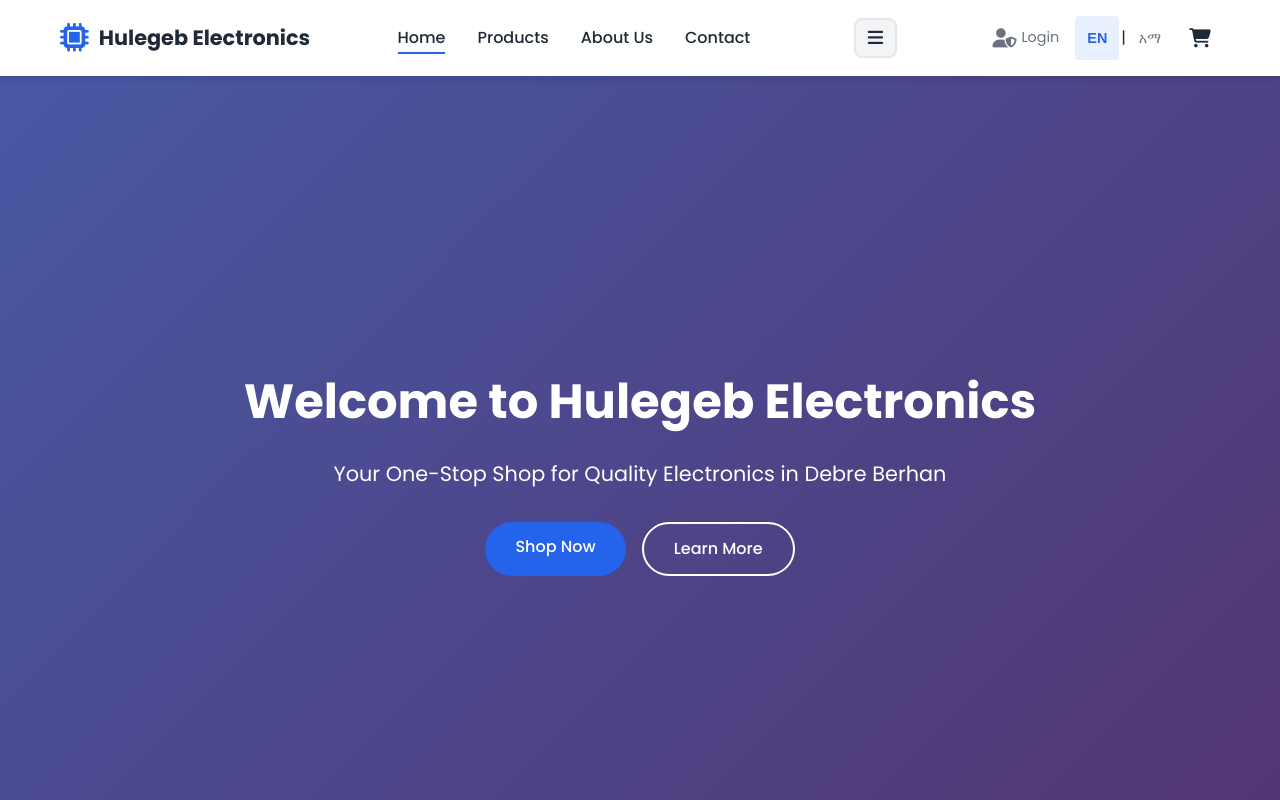
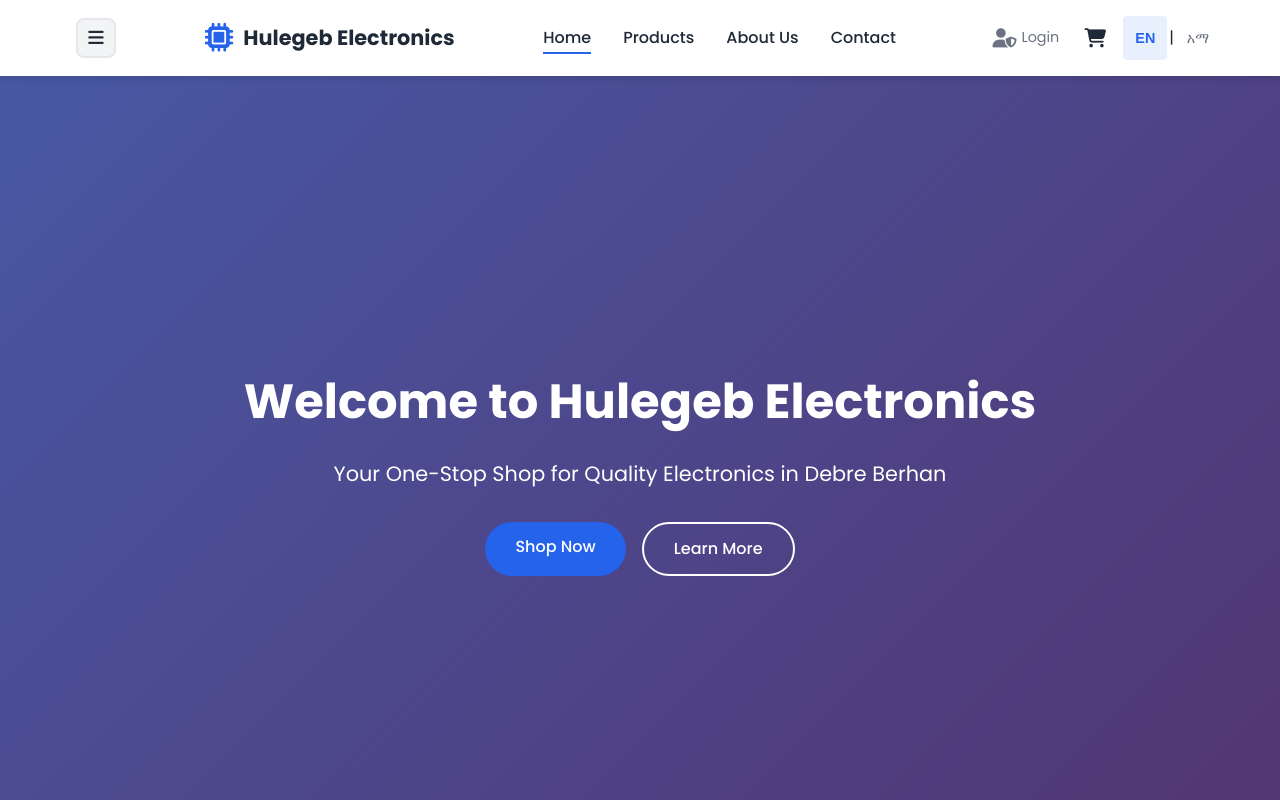
Before and after one commit to Haile-Kefle-cs/hulegeb-electronics, a website: page index.html in a window 1280 px wide. Shown: the top 800 px of the page. Drawn offline with Linux system fonts and the light colour scheme.

Commit message:
index.html

```diff
--- a/index.html
+++ b/index.html
@@ -14,15 +14,15 @@
         .loader { width: 40px; height: 40px; border: 4px solid #e5e7eb; border-top-color: #2563eb; border-radius: 50%; animation: spin 0.8s linear infinite; }
         @keyframes spin { to { transform: rotate(360deg); } }
 
-        /* Navigation Toggle Button */
+        /* Navigation Toggle Button - Moved to Left */
         .nav-toggle-btn {
-            display: none;
+            display: flex;
             background: var(--light-background);
             border: 2px solid var(--border-color);
             cursor: pointer;
             font-size: 1rem;
             color: var(--text-color);
-            padding: 8px 12px;
+            padding: 8px;
             min-height: 40px;
             min-width: 40px;
             border-radius: 8px;
@@ -30,7 +30,7 @@
             align-items: center;
             justify-content: center;
             flex-shrink: 0;
-            gap: 5px;
+            order: -1; /* Move to left */
         }
 
         .nav-toggle-btn:hover {
@@ -74,12 +74,13 @@
             display: block;
         }
 
-        /* Ensure login and cart are always visible */
-        .admin-login-btn,
+        /* Force cart visibility */
         .cart-icon {
             display: flex !important;
             visibility: visible !important;
             opacity: 1 !important;
+            position: relative !important;
+            z-index: 100 !important;
         }
     </style>
 </head>
@@ -93,12 +94,12 @@
         <nav class="navbar">
             <div class="container">
                 <div class="nav-wrapper">
-                    <div class="logo"><a href="#home"><i class="fas fa-microchip"></i><span>Hulegeb Electronics</span></a></div>
-
-                    <!-- Navigation Toggle Button - Moved before menu -->
+                    <!-- Toggle Button - Left Side -->
                     <button class="nav-toggle-btn" id="nav-toggle-btn" onclick="toggleNavMenu()" aria-label="Toggle navigation menu" title="Toggle Menu">
                         <i class="fas fa-bars toggle-icon"></i>
                     </button>
+
+                    <div class="logo"><a href="#home"><i class="fas fa-microchip"></i><span>Hulegeb Electronics</span></a></div>
 
                     <ul class="nav-menu" id="nav-menu">
                         <li><a href="#home" class="nav-link active" data-i18n="home">Home</a></li>
@@ -114,17 +115,17 @@
                             <span class="admin-text">Login</span>
                         </a>
 
+                        <!-- Cart Icon - Always Visible -->
+                        <div class="cart-icon" id="cart-icon" style="display: flex !important; visibility: visible !important; opacity: 1 !important;">
+                            <i class="fas fa-shopping-cart"></i>
+                            <span class="cart-count" id="cart-count" style="display:none;">0</span>
+                        </div>
+
                         <!-- Language Switcher -->
                         <div class="language-switcher">
                             <button class="lang-btn active" data-lang="en">EN</button>
                             <span>|</span>
                             <button class="lang-btn" data-lang="am">አማ</button>
-                        </div>
-
-                        <!-- Cart Icon -->
-                        <div class="cart-icon" id="cart-icon">
-                            <i class="fas fa-shopping-cart"></i>
-                            <span class="cart-count" id="cart-count" style="display:none;">0</span>
                         </div>
 
                         <!-- Hamburger -->
```
